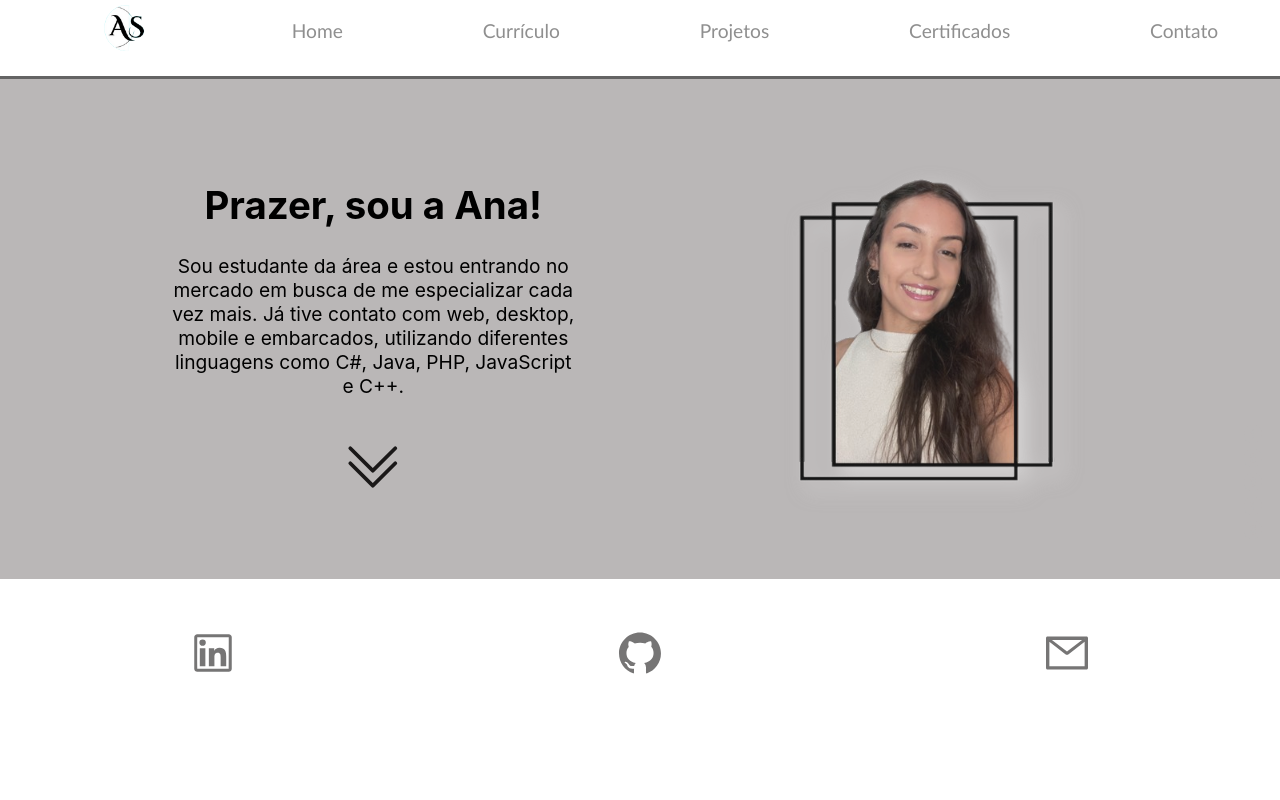
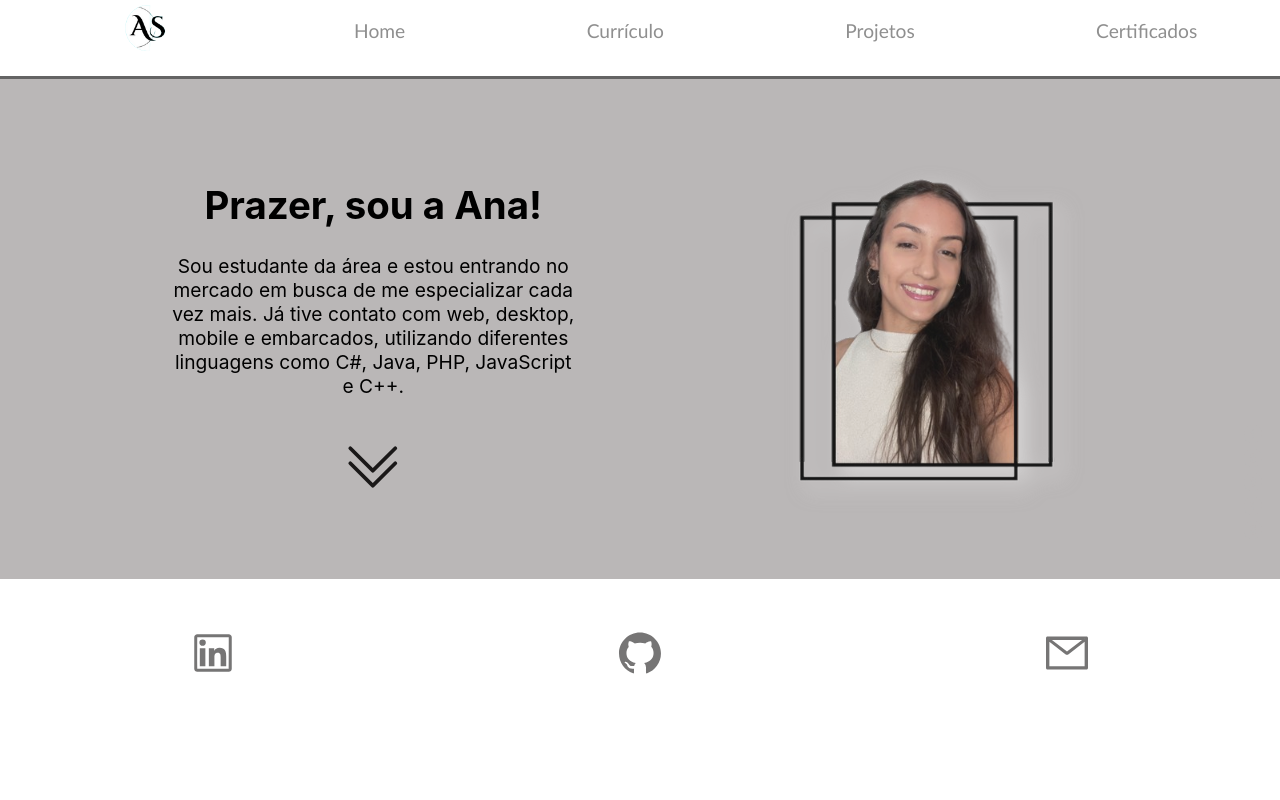
Before and after one commit to anaclaraw/portfolio-anaclaramw, a React (Create React App) app: page / in a window 1280 px wide. Shown: the top 800 px of the page. Built offline with nearby package versions, Linux system fonts and the light colour scheme.

Commit message:
:refactor: alterando navbar

```diff
--- a/src/componentes/NavBar.js
+++ b/src/componentes/NavBar.js
@@ -21,9 +21,9 @@ function Navbar() {
             <li className={styles.item}>
                 <a href='/Cursos'>Certificados</a>
             </li>
-            <li className={styles.item}>
+            {/* <li className={styles.item}>
                 <a href='/contato' > Contato </a>
-            </li>
+            </li> */}
         </ul></div>
     )
 }
```
